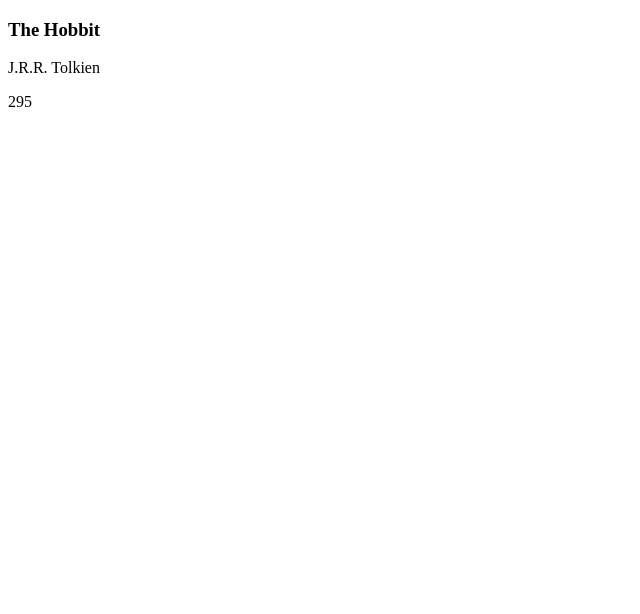
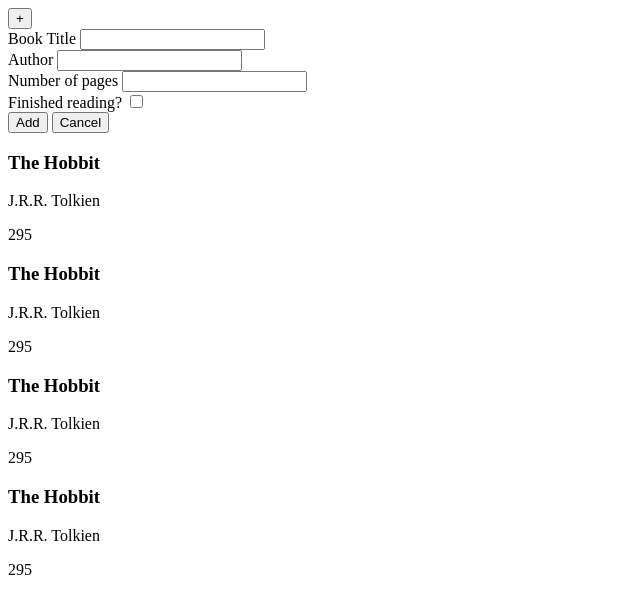
Before and after one commit to OmarNaguib/Library, a plain HTML site: page index.html in a window 1280 px wide. Shown: the whole page, without its empty margins (0-640 px from the left). Drawn offline with Linux system fonts and the light colour scheme.

Commit message:
add form

```diff
--- a/index.html
+++ b/index.html
@@ -8,6 +8,30 @@
     <title>Library</title>
 </head>
 <body>
+    <button class="new-button" onclick="openForm()">+</button>
+
+    <div id="form">
+        <form action="">
+            <div>
+                <label for="title">Book Title</label>
+                <input type="text" id="title">
+            </div>
+            <div>
+                <label for="author">Author</label>
+                <input type="text" id="author">
+            </div>
+            <div>
+                <label for="pages">Number of pages</label>
+                <input type="tel" id="pages">
+            </div>
+            <div>
+                <label for="read">Finished reading?</label>
+                <input type="checkbox" id="read">
+            </div>
+            <button type="submit">Add</button>
+            <button  type="button" class="cancel" onclick="closeForm()">Cancel</button>
+        </form>
+    </div>
     <div class="container">
 
     </div>
--- a/program.js
+++ b/program.js
@@ -8,7 +8,6 @@ function Book(title,author,nPages,read) {
 }
 
 function addBookToLibrary(book) {
-    const container=document.querySelector(".container")
     const card=document.createElement("div");
 
     const title=document.createElement("h3");
@@ -30,17 +29,33 @@ function addBookToLibrary(book) {
     card.appendChild(nPages);
     card.appendChild(status);
 
-    container.appendChild(card);
+    myLibrary.push(card);
 }
 
 
 
 
 function displayBooks(library) {
-    library.array.forEach(book => {
-
+    const container=document.querySelector(".container")
+    library.forEach(book => {
+        container.appendChild(book)
     });
 }
 
 
-addBookToLibrary(new Book("The Hobbit","J.R.R. Tolkien",295,true))
+addBookToLibrary(new Book("The Hobbit","J.R.R. Tolkien",295,true));
+addBookToLibrary(new Book("The Hobbit","J.R.R. Tolkien",295,true));
+addBookToLibrary(new Book("The Hobbit","J.R.R. Tolkien",295,true));
+addBookToLibrary(new Book("The Hobbit","J.R.R. Tolkien",295,true));
+displayBooks(myLibrary);
+
+
+function openForm() {
+    document.querySelector("#form").style.display="block";
+    console.log("there");
+}
+
+function closeForm() {
+    document.querySelector("#form").style.display="none";
+    console.log("here");
+}
```
